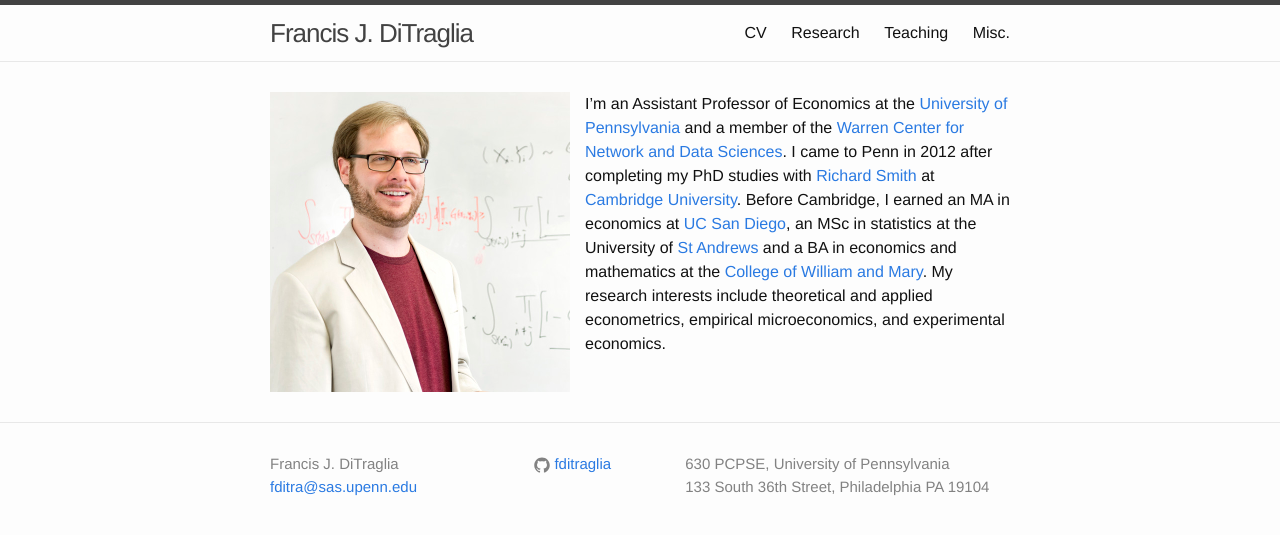
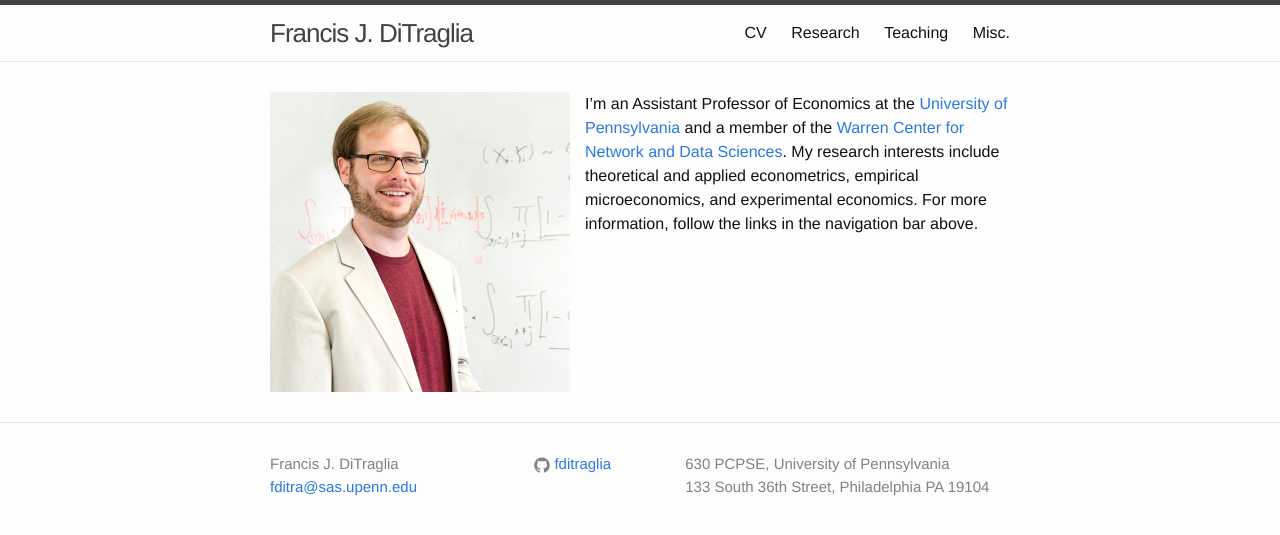
Before and after one commit to fditraglia/fditraglia.github.io, a Jekyll site: the page built from index.md, in a window 1280 px wide. Shown: the top 535 px of the page. Built offline with Jekyll 4.4.1, drawn with Linux system fonts in a browser that asks for light colours.

Commit message:
update about page

```diff
--- a/index.md
+++ b/index.md
@@ -2,6 +2,7 @@
 layout: home
 ---
 I'm an Assistant Professor of Economics at the [University of Pennsylvania](http://economics.sas.upenn.edu) and a member of the [Warren Center for Network and Data Sciences](http://warrencenter.upenn.edu).
-I came to Penn in 2012 after completing my PhD studies with [Richard Smith](http://www.econ.cam.ac.uk/people/crsid.html?crsid=rjs27&group=faculty) at [Cambridge University](http://www.cam.ac.uk).
-Before Cambridge, I earned an MA in economics at [UC San Diego](http://www.ucsd.edu), an MSc in statistics at the University of [St Andrews](http://www.st-andrews.ac.uk) and a BA in economics and mathematics at the [College of William and Mary](http://www.wm.edu).
+<!-- I came to Penn in 2012 after completing my PhD studies with [Richard Smith](http://www.econ.cam.ac.uk/people/crsid.html?crsid=rjs27&group=faculty) at [Cambridge University](http://www.cam.ac.uk).
+Before Cambridge, I earned an MA in economics at [UC San Diego](http://www.ucsd.edu), an MSc in statistics at the University of [St Andrews](http://www.st-andrews.ac.uk) and a BA in economics and mathematics at the [College of William and Mary](http://www.wm.edu). -->
 My research interests include theoretical and applied econometrics, empirical microeconomics, and experimental economics.
+For more information, follow the links in the navigation bar above.
```
